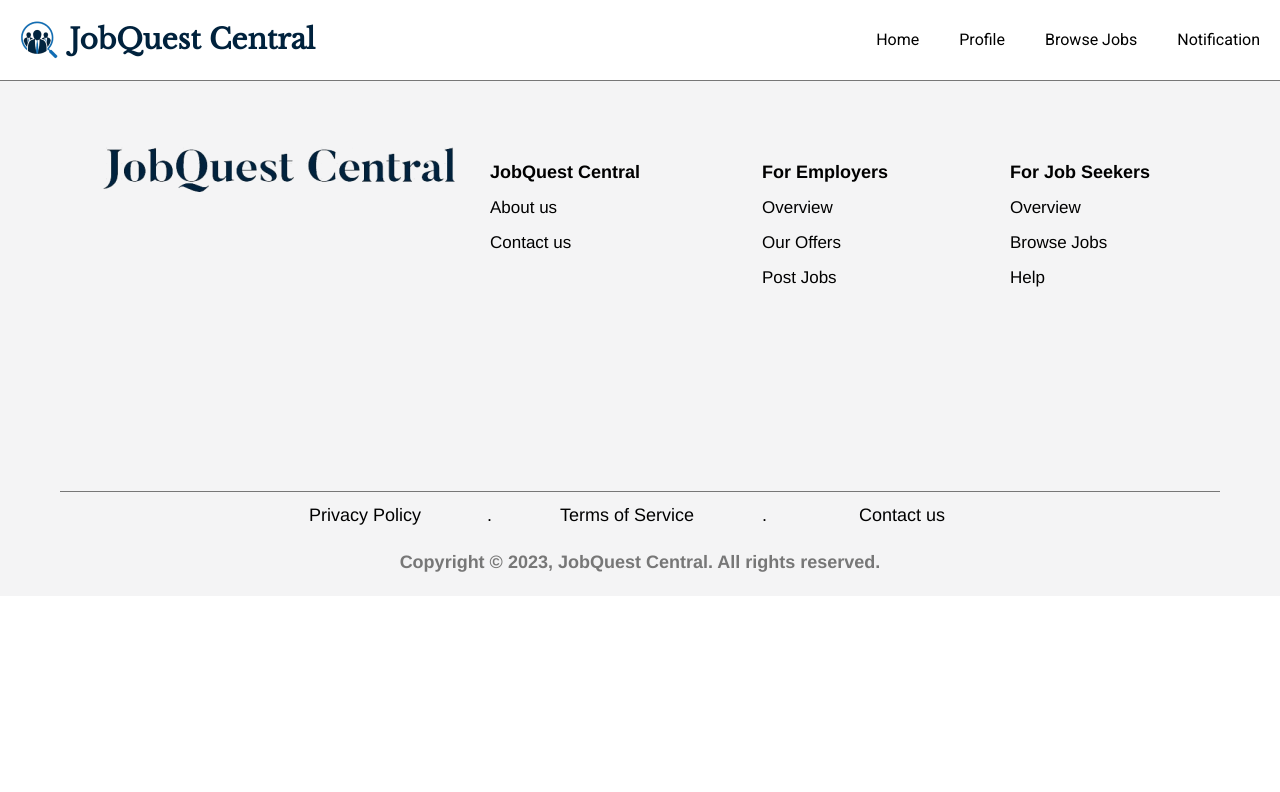
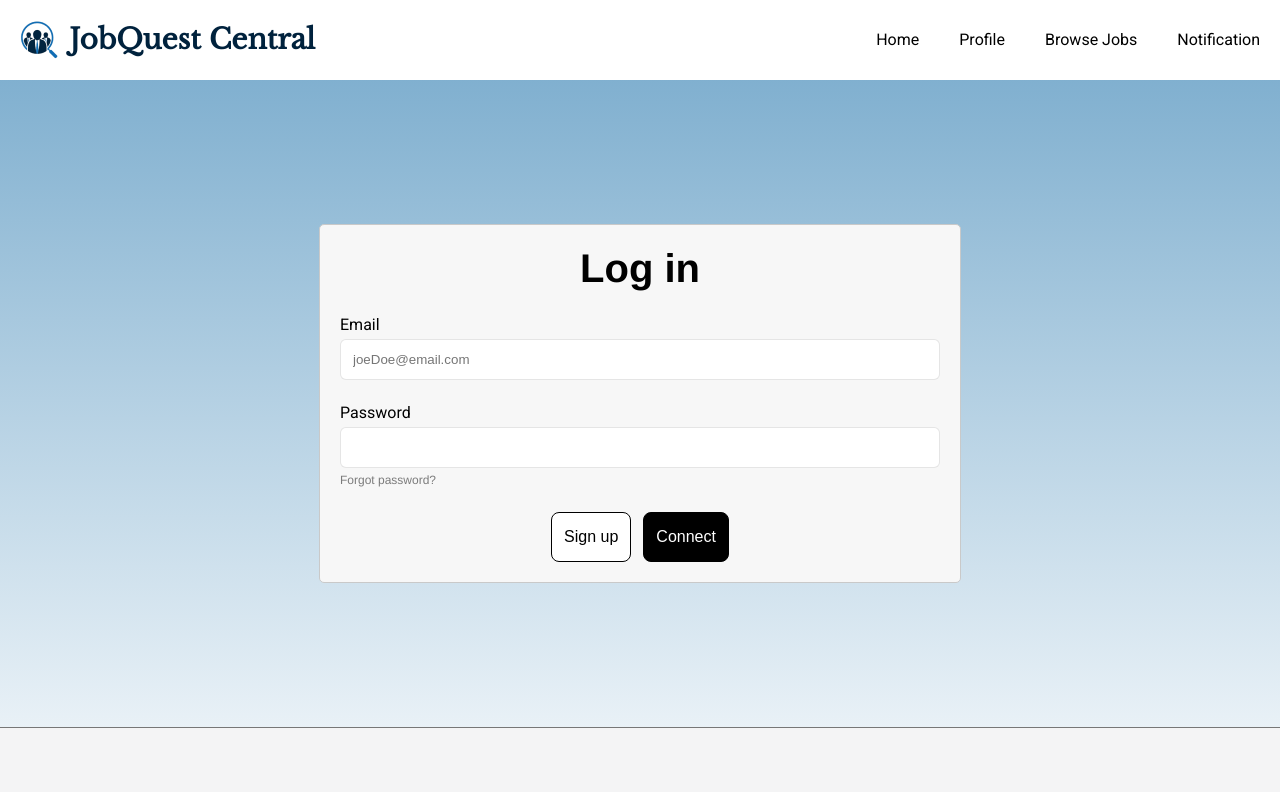
Before and after one commit to G-Jasser/GMC-Final-Project, a React (Vite) app: page / in a window 1280 px wide. Shown: the top 792 px of the page. Built offline with nearby package versions, Linux system fonts and the light colour scheme.

Commit message:
add login page

```diff
--- a/src/App.jsx
+++ b/src/App.jsx
@@ -1,4 +1,5 @@
 import { GeneralFooter } from './components/FooterGeneral'
+import { LoginPage } from './components/LoginPage'
 import { NavbarLandingPage } from './components/NavbarLandingPageUnsigned'
 import { NavbarSignedRecruiter } from './components/NavbarSignedRecruiter'
 import { NavbarSignedSeeker } from './components/NavbarSignedSeeker'
@@ -8,9 +9,8 @@ function App() {
   return (
     <>
       <NavbarSignedSeeker/>
-      <div style={{height:"50vh"}}>
+      <LoginPage/>
       <GeneralFooter/>
-      </div>
     </>
   )
 }
--- /dev/null
+++ b/src/components/LoginPage.jsx
@@ -0,0 +1,29 @@
+import React from "react";
+import "/src/css/style.css";
+
+export const LoginPage = ({ className }) => {
+  return (
+    <div className={`login ${className}`}>
+      <div className="container">
+        <div className="title">Log in</div>
+        <div className="input">
+            <label className="text-wrapper">Email</label>
+          <input className="textfield" placeholder="joeDoe@email.com" type="email" />
+        </div>
+        <div className="input">
+          <label className="text-wrapper">Password</label>
+          <input className="textfield" type="password" />
+          <span className="info">Forgot password?</span>
+        </div>
+        <div className="button">
+          <button className="button-styled primary-button">
+            Sign up
+          </button>
+          <button className="button-styled secondary-button">
+            Connect
+          </button>
+        </div>
+      </div>
+    </div>
+  );
+};
--- a/src/css/style.css
+++ b/src/css/style.css
@@ -175,7 +175,6 @@
 
 .general-footer .text-wrapper {
     color: #000000;
-    font-family: "Inter-SemiBold", Helvetica;
     font-size: 18px;
     font-weight: 600;
     letter-spacing: 0;
@@ -187,7 +186,6 @@
 
 .general-footer .item {
     color: #000000;
-    font-family: "Inter-Light", Helvetica;
     font-size: 17px;
     font-weight: 300;
     letter-spacing: 0;
@@ -224,7 +222,6 @@
 .general-footer .title-2 {
     align-self: stretch;
     color: #000000;
-    font-family: "Roboto-ExtraLight", Helvetica;
     font-size: 18px;
     font-weight: 200;
     letter-spacing: 0;
@@ -238,7 +235,6 @@
 
 .general-footer .text-wrapper-2 {
     color: #000000;
-    font-family: "Roboto-ExtraLight", Helvetica;
     font-size: 18px;
     font-weight: 200;
     letter-spacing: 0;
@@ -253,7 +249,6 @@
 .general-footer .title-3 {
     align-self: stretch;
     color: #000000;
-    font-family: "Roboto-ExtraLight", Helvetica;
     font-size: 18px;
     font-weight: 200;
     letter-spacing: 0;
@@ -278,7 +273,6 @@
 
 .general-footer .p {
     color: #777777;
-    font-family: "Roboto-SemiBold", Helvetica;
     font-size: 18px;
     font-weight: 600;
     letter-spacing: 0;
@@ -289,3 +283,111 @@
     white-space: nowrap;
     width: fit-content;
 }
+/* LOGIN PAGE CSS--------------------- */
+.login {
+    align-items: center;
+    background: linear-gradient(180deg, rgb(128.43, 175.9, 207.55) 0%, rgb(232.79, 241.12, 246.68) 100%);
+    display: flex;
+    gap: 60px;
+    height: 647px;
+    justify-content: center;
+    padding: 60px;
+    position: relative;
+    width: 100%;
+  }
+
+  .login .container {
+    align-items: center;
+    background-color: #f7f7f7;
+    border: 1px solid;
+    border-color: #c9c9c9;
+    border-radius: 5px;
+    display: inline-flex;
+    flex: 0 0 auto;
+    flex-direction: column;
+    gap: 24px;
+    padding: 20px;
+    position: relative;
+  }
+
+  .login .title {
+    color: #000000;
+    font-family: "Roboto-Bold", Helvetica;
+    font-size: 40px;
+    font-weight: 700;
+    letter-spacing: 0;
+    line-height: 48px;
+    margin-top: -1px;
+    position: relative;
+    text-align: center;
+    width: 520px;
+  }
+
+  .login .input {
+    align-items: flex-start;
+    display: flex;
+    flex: 0 0 auto;
+    flex-direction: column;
+    gap: 4px;
+    justify-content: center;
+    position: relative;
+    width: 600px;
+  }
+
+  .login .div {
+    align-self: stretch;
+    background: transparent;
+    border: none;
+    color: #000000;
+    font-family: "Roboto-Medium", Helvetica;
+    font-size: 14px;
+    font-weight: 500;
+    letter-spacing: 0;
+    line-height: 20px;
+    margin-top: -1px;
+    padding: 0;
+    position: relative;
+  }
+
+  .login .textfield {
+    align-self: stretch;
+    background-color: #ffffff;
+    border: 1px solid;
+    border-color: #0000001a;
+    border-radius: 6px;
+    flex: 0 0 auto;
+    position: relative;
+    width: 100%;
+    padding: 12px;
+  }
+
+  .login .text-wrapper {
+    align-self: stretch;
+    color: #000000;
+    font-size: 16px;
+    font-weight: 500;
+    letter-spacing: 0;
+    line-height: 20px;
+    margin-top: -1px;
+    position: relative;
+  }
+
+  .login .info {
+    align-self: stretch;
+    color: #00000080;
+    font-family: "Roboto-Regular", Helvetica;
+    font-size: 12px;
+    font-weight: 400;
+    letter-spacing: 0;
+    line-height: 16px;
+    position: relative;
+  }
+
+  .login .button {
+    align-items: flex-start;
+    display: inline-flex;
+    flex: 0 0 auto;
+    gap: 12px;
+    position: relative;
+  }
+/* ----------------------   */
```
Also changed, not shown: src/components/SignUpSeeker.jsx (added).
